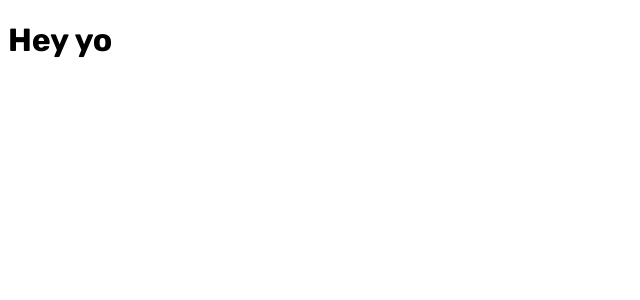
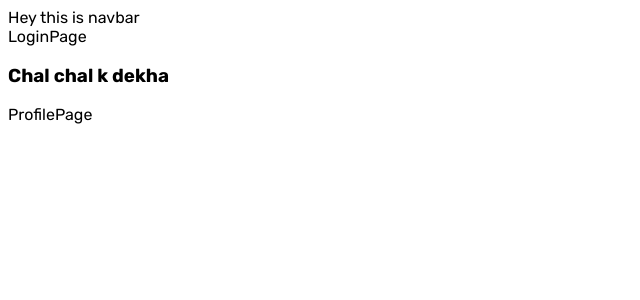
Before and after one commit to Vikash-thak12/GetConnect, a React (Create React App) app in the folder client/: page / in a window 1280 px wide. Shown: the top 300 px of the page, without its empty margins (0-640 px from the left). Built offline with nearby package versions, Linux system fonts and the light colour scheme.

Commit message:
Created: Components and their basic skeleton

```diff
--- a/client/src/App.js
+++ b/client/src/App.js
@@ -1,9 +1,16 @@
 import './App.css';
+import HomePage from './scenes/HomePage/index.jsx';
+import Navbar from './scenes/Navbar/index.jsx';
+import ProfilePage from './scenes/ProfilePage/index.jsx';
+import LoginPage from './scenes/LoginPage/index.jsx';
 
 function App() {
   return (
     <div className="app">
-      <h1>Hey yo</h1>
+      <Navbar />
+      <LoginPage />
+      <HomePage />
+      <ProfilePage />
     </div>
   );
 }
--- /dev/null
+++ b/client/src/scenes/HomePage/index.jsx
@@ -0,0 +1,9 @@
+const HomePage = () => {
+  return (
+    <div>
+      <h3>Chal chal k dekha</h3>
+    </div>
+  );
+};
+
+export default HomePage;
--- /dev/null
+++ b/client/src/scenes/LoginPage/index.jsx
@@ -0,0 +1,9 @@
+const LoginPage = () => {
+  return (
+    <div>
+      LoginPage
+    </div>
+  );
+};
+
+export default LoginPage;
--- /dev/null
+++ b/client/src/scenes/Navbar/index.jsx
@@ -0,0 +1,9 @@
+const Navbar = () => {
+  return (
+    <div>
+      Hey this is navbar
+    </div>
+  );
+};
+
+export default Navbar;
--- /dev/null
+++ b/client/src/scenes/ProfilePage/index.jsx
@@ -0,0 +1,9 @@
+const ProfilePage = () => {
+  return (
+    <div>
+      ProfilePage
+    </div>
+  );
+};
+
+export default ProfilePage;
```
